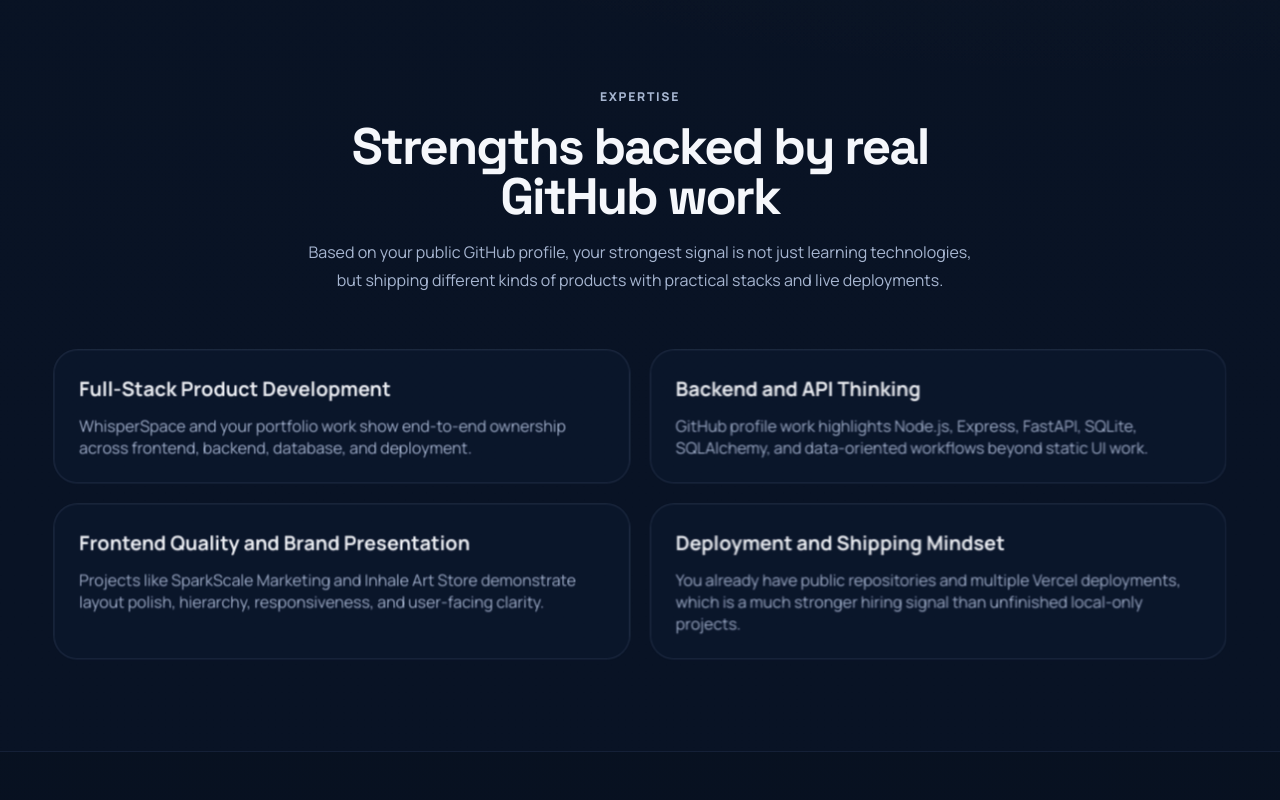
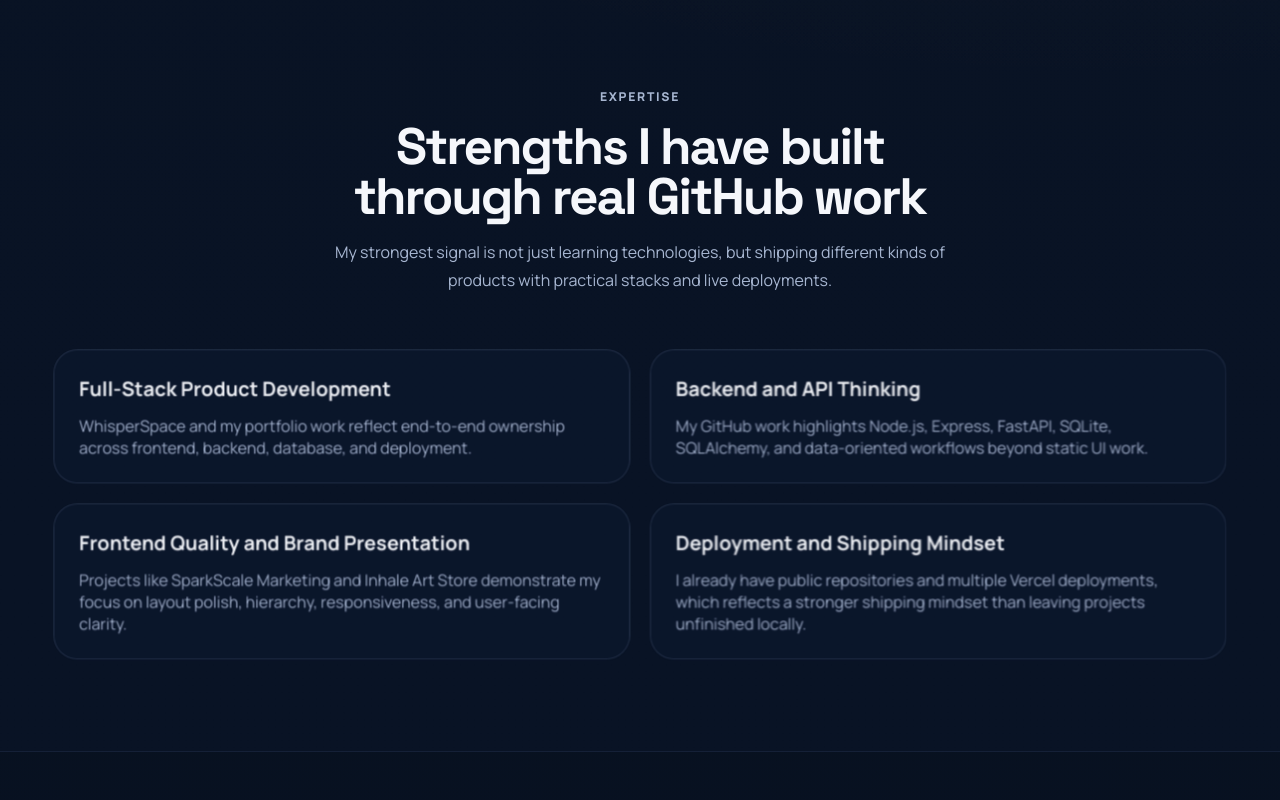
Before and after one commit to Harshiv-Mehta/portfolio-website, a plain HTML site: page index.html in a window 1280 px wide. Shown: the part 3120-3920 px from the top of the page. Drawn offline with Linux system fonts and the light colour scheme; animation ran at ten frames a second.

Commit message:
Rewrite portfolio copy in first person

```diff
--- a/index.html
+++ b/index.html
@@ -210,7 +210,7 @@
 
                 <div class="about-panel reveal cinematic-block">
                     <div class="about-card">
-                        <h3>Why this portfolio reads like a strong resume</h3>
+                        <h3>How I approach my work</h3>
                         <ul class="clean-list">
                             <li>I build projects end to end, from interface design and user flow to APIs, data storage, and deployment.</li>
                             <li>I have public work across social products, commerce, dashboards, analytics-style tools, and backend-focused builds.</li>
@@ -251,28 +251,28 @@
             <div class="container">
                 <div class="section-heading centered reveal cinematic-block">
                     <p class="section-kicker">Expertise</p>
-                    <h2>Strengths backed by real GitHub work</h2>
+                    <h2>Strengths I have built through real GitHub work</h2>
                     <p>
-                        Based on your public GitHub profile, your strongest signal is not just learning technologies, but shipping different kinds of products with practical stacks and live deployments.
+                        My strongest signal is not just learning technologies, but shipping different kinds of products with practical stacks and live deployments.
                     </p>
                 </div>
 
                 <div class="skills-grid expertise-grid cinematic-block">
                     <article class="skill-card reveal">
                         <h3>Full-Stack Product Development</h3>
-                        <p>WhisperSpace and your portfolio work show end-to-end ownership across frontend, backend, database, and deployment.</p>
+                        <p>WhisperSpace and my portfolio work reflect end-to-end ownership across frontend, backend, database, and deployment.</p>
                     </article>
                     <article class="skill-card reveal">
                         <h3>Backend and API Thinking</h3>
-                        <p>GitHub profile work highlights Node.js, Express, FastAPI, SQLite, SQLAlchemy, and data-oriented workflows beyond static UI work.</p>
+                        <p>My GitHub work highlights Node.js, Express, FastAPI, SQLite, SQLAlchemy, and data-oriented workflows beyond static UI work.</p>
                     </article>
                     <article class="skill-card reveal">
                         <h3>Frontend Quality and Brand Presentation</h3>
-                        <p>Projects like SparkScale Marketing and Inhale Art Store demonstrate layout polish, hierarchy, responsiveness, and user-facing clarity.</p>
+                        <p>Projects like SparkScale Marketing and Inhale Art Store demonstrate my focus on layout polish, hierarchy, responsiveness, and user-facing clarity.</p>
                     </article>
                     <article class="skill-card reveal">
                         <h3>Deployment and Shipping Mindset</h3>
-                        <p>You already have public repositories and multiple Vercel deployments, which is a much stronger hiring signal than unfinished local-only projects.</p>
+                        <p>I already have public repositories and multiple Vercel deployments, which reflects a stronger shipping mindset than leaving projects unfinished locally.</p>
                     </article>
                 </div>
             </div>
@@ -370,7 +370,7 @@
                     <p class="section-kicker">Projects</p>
                     <h2>Work that shows range, curiosity, and execution</h2>
                     <p>
-                        These projects reflect the kind of work visible on my public GitHub profile: full-stack apps, backend-driven tools, polished frontend experiences, and deployable products.
+                        These projects reflect the kind of work I enjoy building: full-stack apps, backend-driven tools, polished frontend experiences, and deployable products.
                     </p>
                 </div>
 
@@ -413,7 +413,7 @@
                         <ul class="clean-list">
                             <li>Worked on transaction analysis, risk scoring, and alert-style features.</li>
                             <li>Strengthened backend organization and API design thinking.</li>
-                            <li>Represents my strongest non-frontend technical direction on GitHub.</li>
+                            <li>It reflects one of my strongest non-frontend technical directions on GitHub.</li>
                         </ul>
                         <div class="skill-tags compact">
                             <span>FastAPI</span>
@@ -542,7 +542,7 @@
                     <p class="section-kicker">Credentials</p>
                     <h2>Certifications and continuous learning</h2>
                     <p>
-                        My public profile also reflects consistent upskilling in software engineering, agile practice, AI concepts, data science, NLP, and Power BI.
+                        My learning journey also reflects consistent upskilling in software engineering, agile practice, AI concepts, data science, NLP, and Power BI.
                     </p>
                 </div>
 
```
